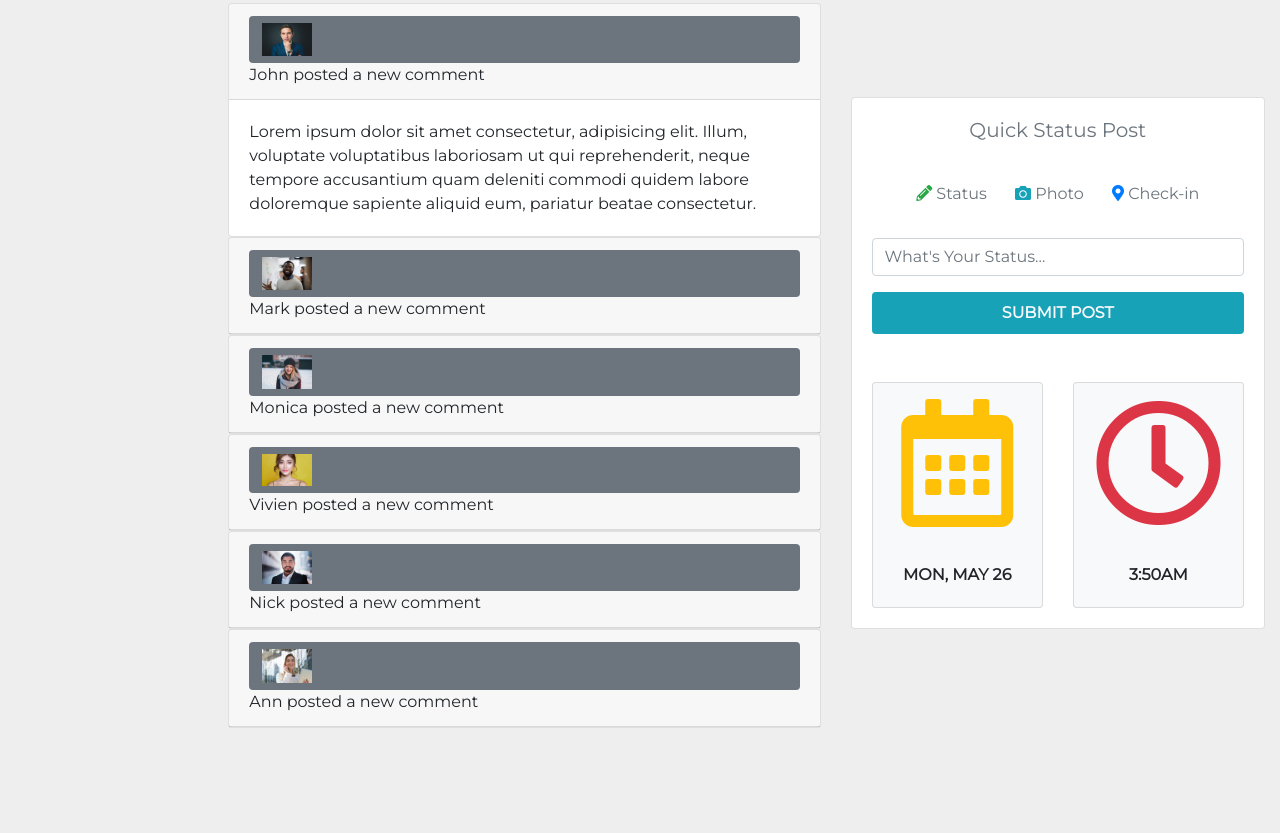
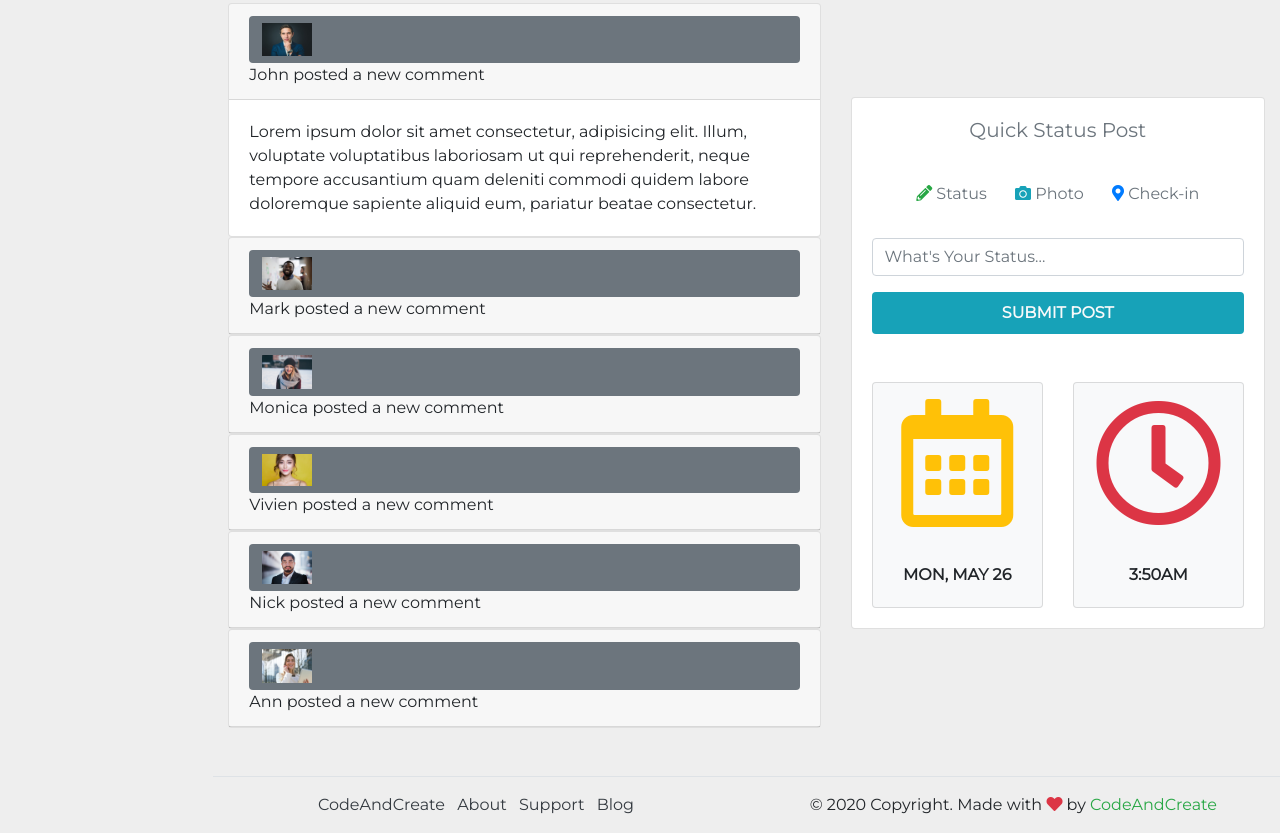
Before and after one commit to stlin/bootstrap-admin-dashboard, a plain HTML site: page index.html in a window 1280 px wide. Shown: the part 1411-2244 px from the top of the page. Before the commit the page ends 2187 px from the top, so only its background shows below. Drawn offline with nearby package versions, Linux system fonts and the light colour scheme.

Commit message:
Added footer

```diff
--- a/index.html
+++ b/index.html
@@ -694,6 +694,40 @@
     </section>
     <!-- end of activities / quick post -->
 
+    <!-- footer -->
+    <footer>
+        <div class="container-fluid">
+            <div class="row">
+                <div class="col-xl-10 col-lg-9 col-md-8 ml-auto">
+                    <div class="row border-top pt-3">
+                        <div class="col-lg-6 text-center">
+                            <ul class="list-inline">
+                                <li class="list-inline-item mr-2">
+                                    <a href="" class="text-dark">CodeAndCreate</a>
+                                </li>
+                                <li class="list-inline-item mr-2">
+                                    <a href="" class="text-dark">About</a>
+                                </li>
+                                <li class="list-inline-item mr-2">
+                                    <a href="" class="text-dark">Support</a>
+                                </li>
+                                <li class="list-inline-item mr-2">
+                                    <a href="" class="text-dark">Blog</a>
+                                </li>
+                            </ul>
+                        </div>
+                        <div class="col-lg-6 text-center">
+                            <p>&copy; 2020 Copyright. Made with <i class="fas fa-heart text-danger"></i>
+                                by <span class="text-success">CodeAndCreate</span>
+                            </p>
+                        </div>
+                    </div>
+                </div>
+            </div>
+        </div>
+    </footer>
+    <!-- end of footer -->
+
     <!-- Optional JavaScript -->
     <!-- jQuery first, then Popper.js, then Bootstrap JS -->
     <script src="https://code.jquery.com/jquery-3.5.1.slim.min.js" integrity="sha384-DfXdz2htPH0lsSSs5nCTpuj/zy4C+OGpamoFVy38MVBnE+IbbVYUew+OrCXaRkfj" crossorigin="anonymous"></script>
```
